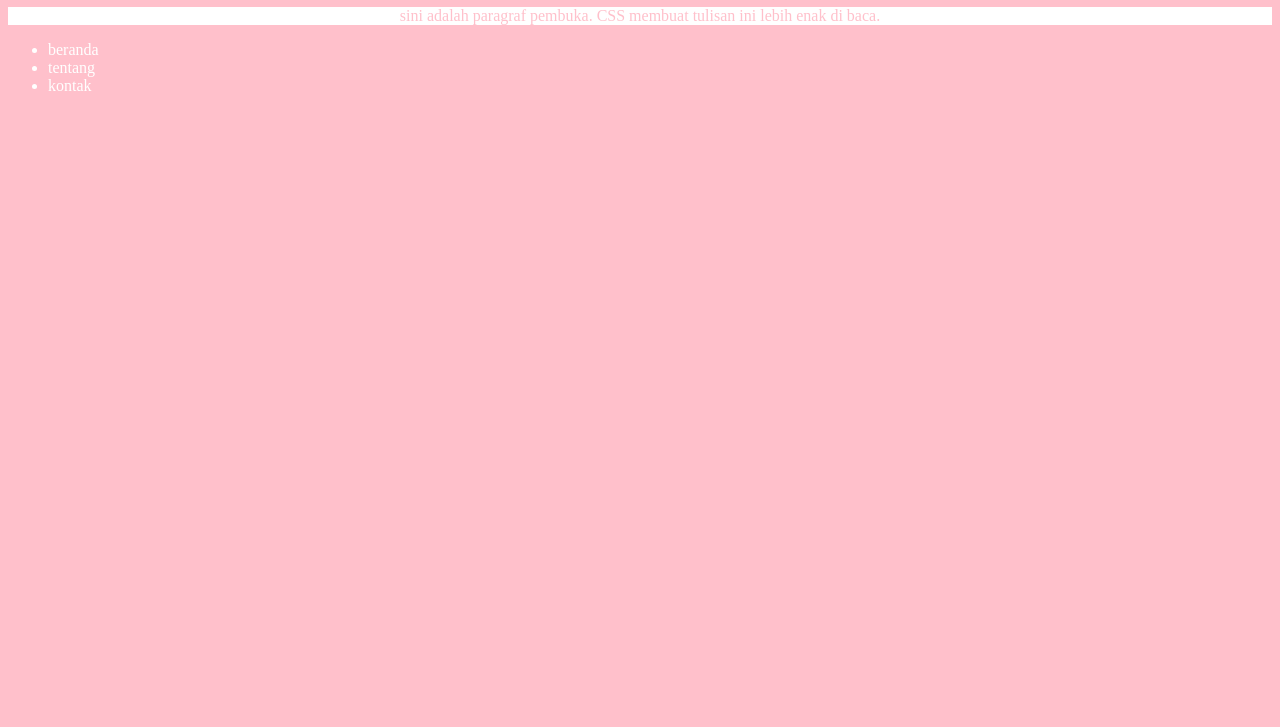
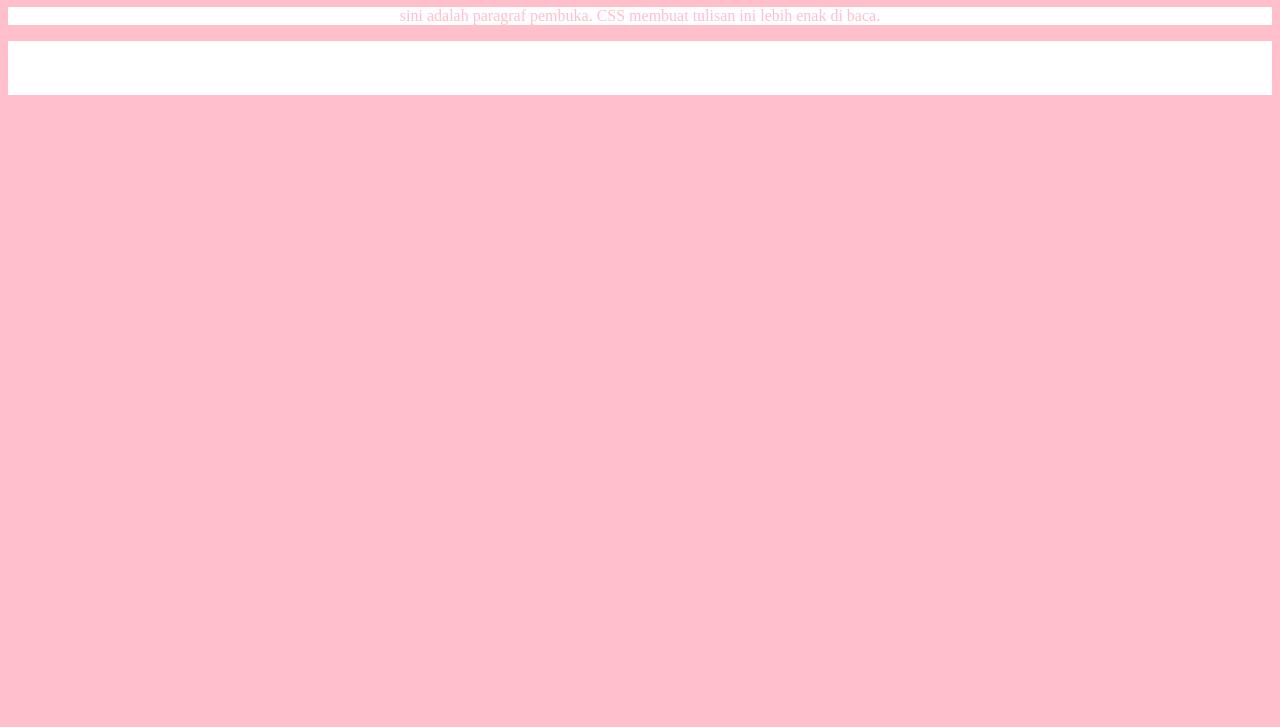
Before and after one commit to kayla-lna/kayla-luna, a plain HTML site: page coding.html in a window 1280 px wide. Shown: the part 73-800 px from the top of the page. Drawn offline with Linux system fonts and the light colour scheme.

Commit message:
Fix HTML formatting and structure

```diff
--- a/coding.html
+++ b/coding.html
@@ -12,7 +12,7 @@
     <h1 style="background-color: white;text-align: center;color: pink;">selamat datang di websiteku</h1>
     <p style="background-color: white;text-align: center;color: pink;"> sini adalah paragraf pembuka. CSS membuat
         tulisan ini lebih enak di baca.</p>
-    <ul style="background-col   or: white;">
+    <ul style="background-color: white;">
         <li style="color: white;">beranda</li>
         <li style="color: white;">tentang</li>
         <li style="color: white;">kontak</li>
```
